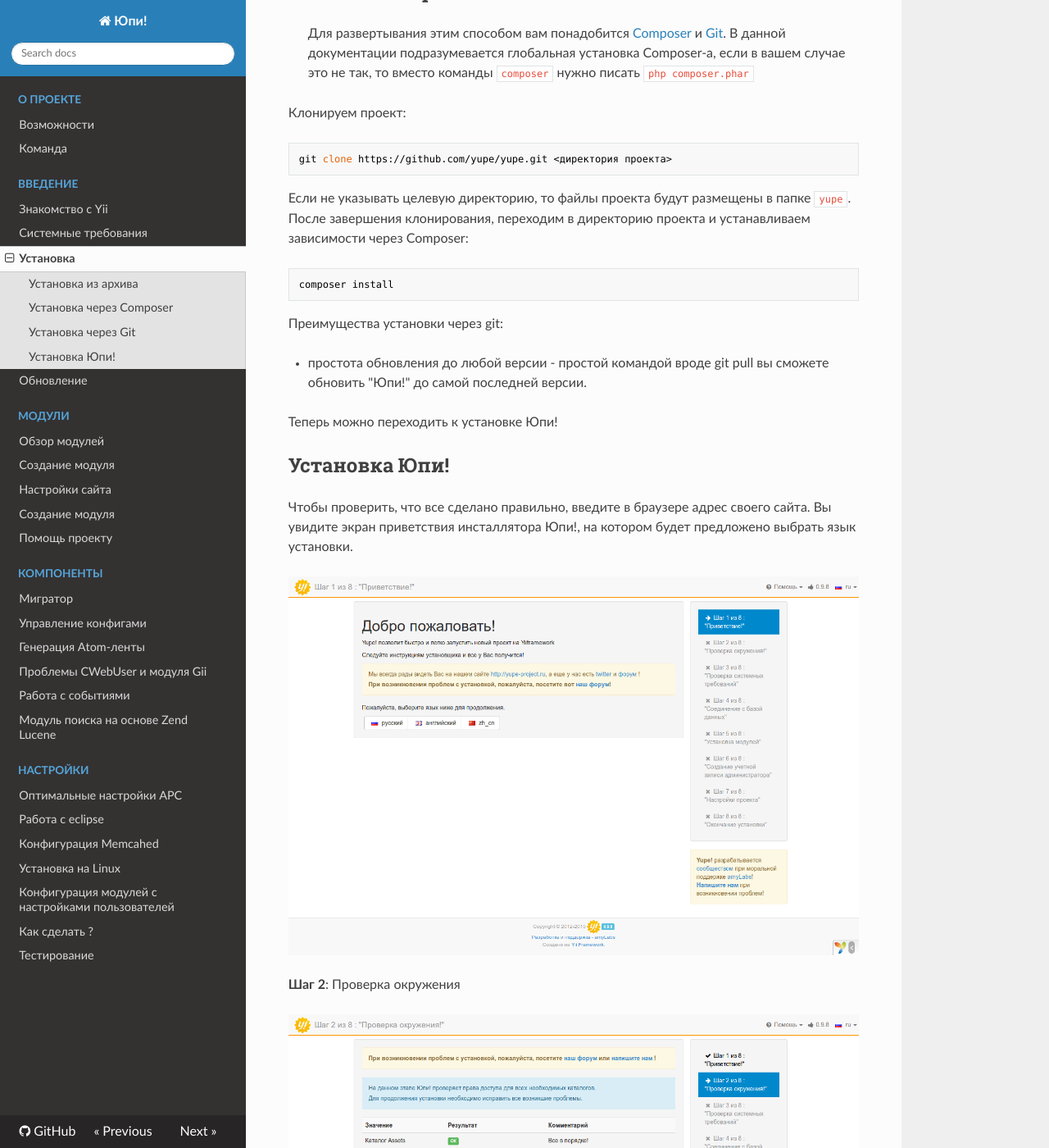
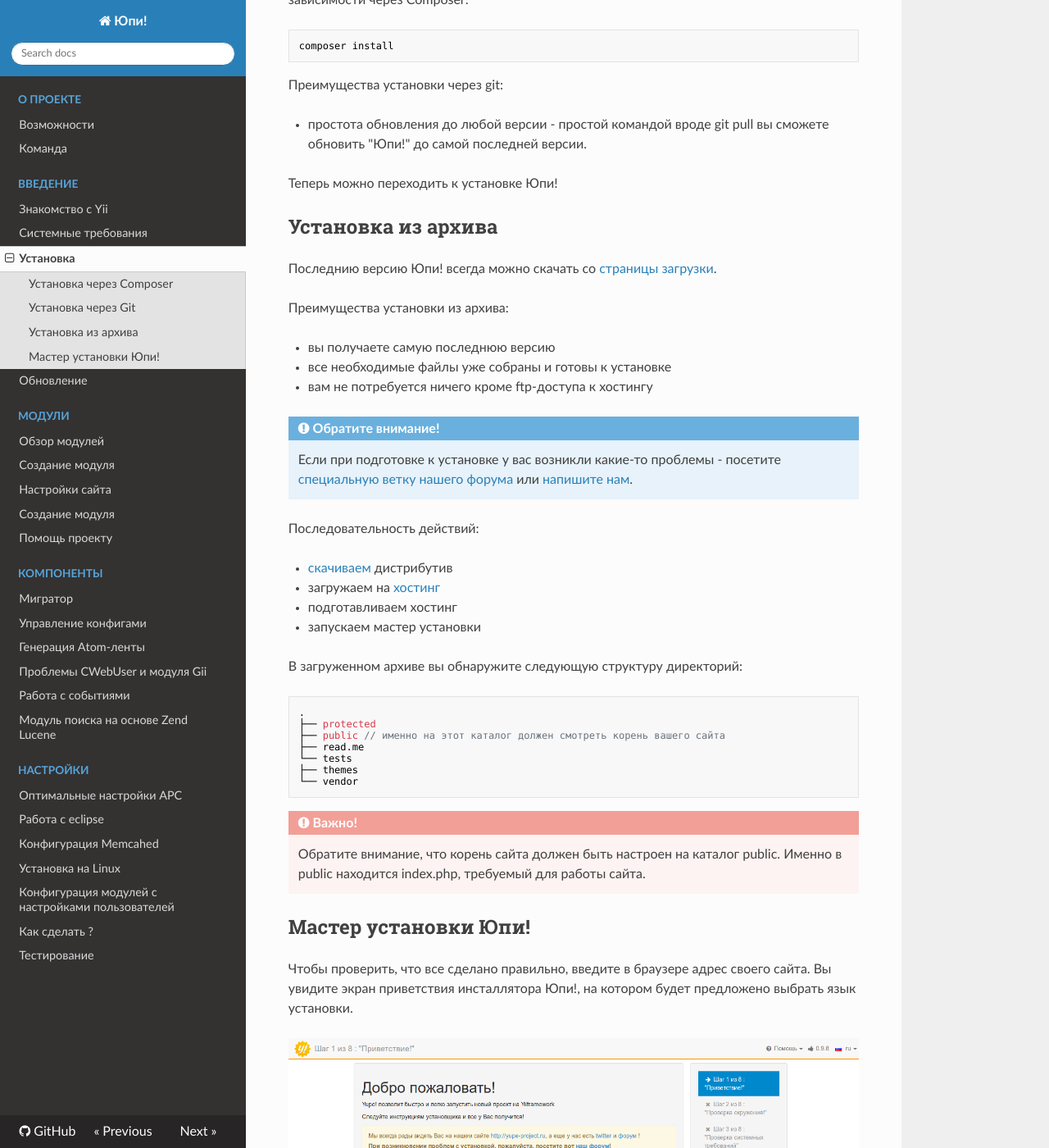
Before and after one commit to amyLabs/yupe-guides, an MkDocs documentation site: the page built from docs/install.md, in a window 1280 px wide and 1400 px high, scrolled down 1925 px. Shown: the whole window at 82% size. Built offline with MkDocs 1.6.1, drawn with Linux system fonts in a browser that asks for light colours; nearby versions of some CDN libraries; old or Windows-style settings are respelled for this version of MkDocs; some of the changed text lies outside the part shown.

Commit message:
install docs small fix. index.php is here +)

````diff
--- a/docs/install.md
+++ b/docs/install.md
@@ -10,29 +10,14 @@
 * Установка платформы
 * Настройка и запуск
 
-
-
-Перед установкой убедитесь, что ваш хостинг удовлетворяет [системным требованиям](/hosting/) платформы.
+!!! note "Обратите внимание!"
+    Перед установкой убедитесь, что ваш хостинг удовлетворяет [системным требованиям](/hosting/) платформы.
 
 Получение дистрибутива возможно тремя способами:
 
 * Скачивание zip-архива (рекомендуем новичкам)
 * Установка с помощью Composer (рекомендуем разработчикам)
 * Клонирование репозитория с GitHub (рекомендуем разработчикам)
-
-## Установка из архива
-
-Последнию версию Юпи! всегда можно скачать со [страницы загрузки](http://yupe.ru/download).
-
-Для установки выбирайте последнюю стабильную версию.
-
-Преимущества установки из архива:
-
-* все необходимые файлы уже собраны и готовы к установке
-* вам не потребуется ничего кроме ftp-доступа к хостингу
-
-Если при подготовке к установке у вас возникли какие-то проблемы - посетите [специальную ветку нашего форума](http://yupe.ru/talk/viewforum.php?f=10) или [напишите нам](http://yupe.ru/contacts)
-
 
 ## Установка через Composer
 
@@ -88,7 +73,42 @@
 Теперь можно переходить к установке Юпи!
 
 
-## Установка Юпи!
+## Установка из архива
+
+Последнию версию Юпи! всегда можно скачать со [страницы загрузки](http://yupe.ru/download).
+
+Преимущества установки из архива:
+
+* вы получаете самую последнюю версию
+* все необходимые файлы уже собраны и готовы к установке
+* вам не потребуется ничего кроме ftp-доступа к хостингу
+
+!!! note "Обратите внимание!"
+    Если при подготовке к установке у вас возникли какие-то проблемы - посетите [специальную ветку нашего форума](http://talk.yupe.ru/viewforum.php?f=10) или [напишите нам](http://yupe.ru/contacts).
+
+Последовательность действий:
+
+* [скачиваем](http://yupe.ru/download) дистрибутив
+* загружаем на [хостинг](http://yupe.ru/service/hosting)
+* подготавливаем хостинг
+* запускаем мастер установки
+
+В загруженном архиве вы обнаружите следующую структуру директорий:
+
+```
+.
+├── protected
+├── public // именно на этот каталог должен смотреть корень вашего сайта
+├── read.me
+└── tests
+├── themes
+└── vendor
+```
+
+!!! danger "Важно!"
+    Обратите внимание, что корень сайта должен быть настроен на каталог public. Именно в public находится index.php, требуемый для работы сайта.
+
+## Мастер установки Юпи!
 
 Чтобы проверить, что все сделано правильно, введите в браузере адрес своего сайта. Вы увидите экран приветствия инсталлятора Юпи!, на котором будет предложено выбрать язык установки.
 
@@ -156,5 +176,6 @@
 
 ![Установка: шаг 8](img/yupe-install-8.png)
 
-Наши специалисты могут помочь вам <a href='http://yupe.ru/store/services/install.html' target='_blank'>установить</a> платформу на выбранный [хостинг](http://yupe.ru/service/hosting)
-или произвести полную <a href='http://yupe.ru/store/services/server.html' target='_blank'>настройку сервера</a> - пожалуйста, обращайтесь!
+!!! important "Придем на помощь!"
+    Наши специалисты могут помочь вам <a href='http://yupe.ru/store/services/install.html' target='_blank'>установить</a> платформу на выбранный хостинг
+    или произвести полную <a href='http://yupe.ru/store/services/server.html' target='_blank'>настройку сервера</a> - пожалуйста, обращайтесь!
````
Also changed, not shown: other parts of docs/install.md (+1 -1 lines), docs/hosting.md (+12 -6 lines).
